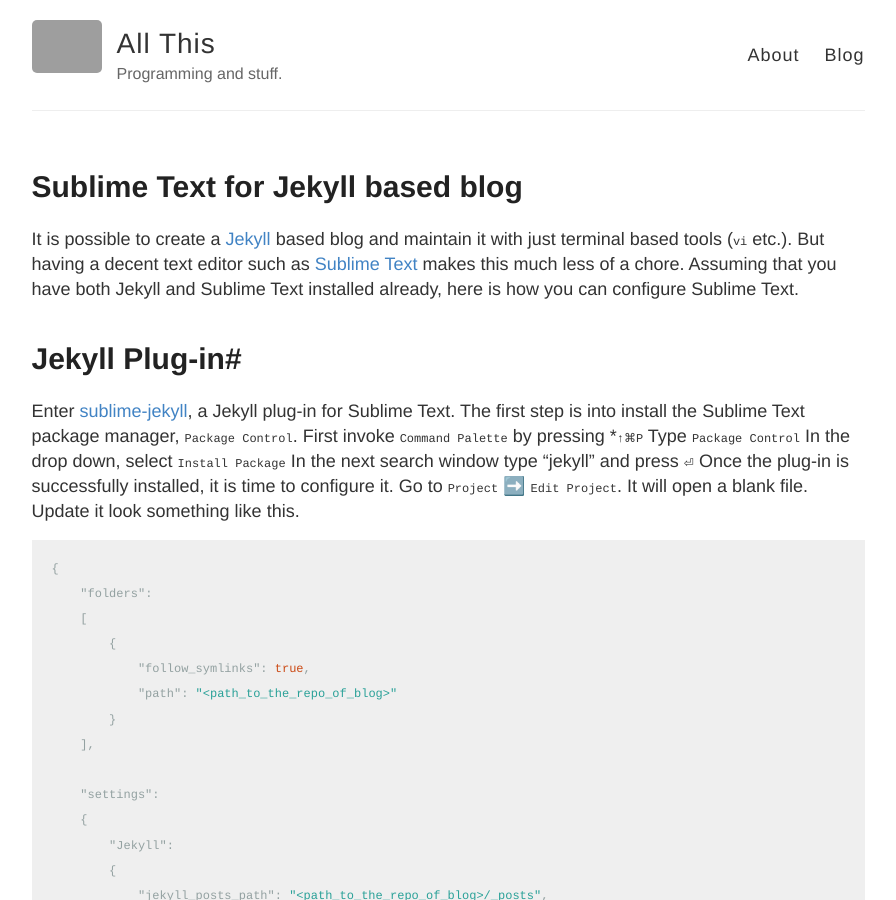
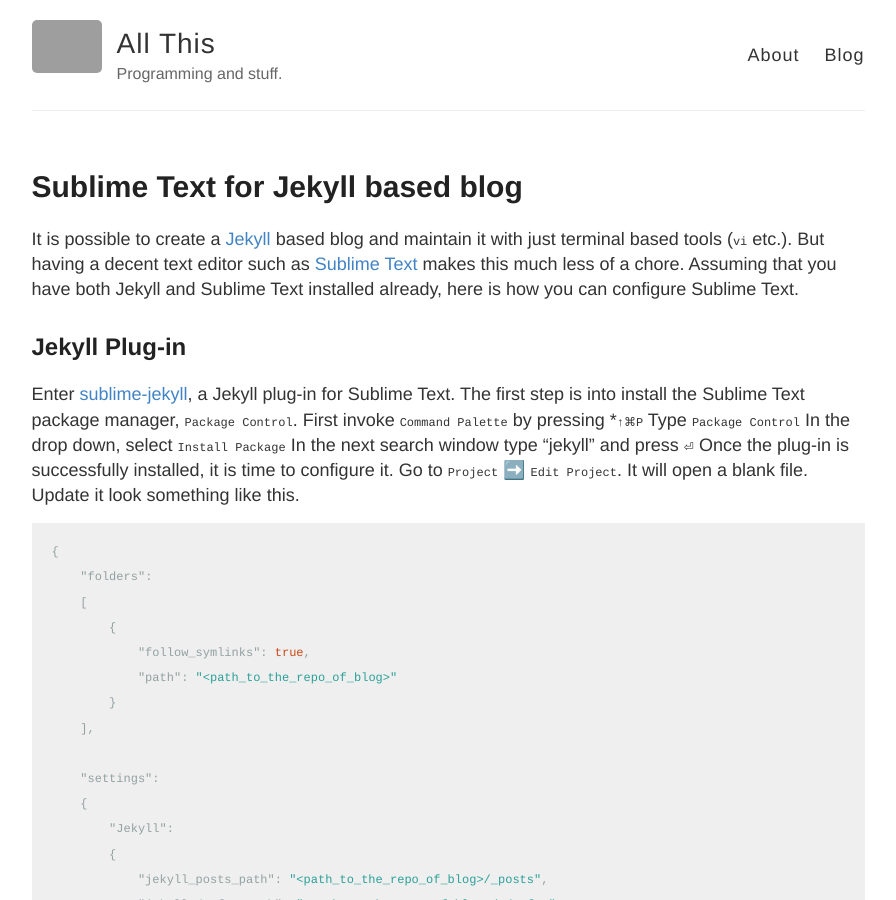
Before and after one commit to psuryan/psuryan.github.io, a Jekyll site: the page built from _posts/2018-12-03-sublime-for-jekyll-based-blog.markdown, in a window 1280 px wide and 900 px high. Shown: the whole window, without its empty margins (192-1088 px from the left). Built offline with Jekyll 4.4.1, drawn with Linux system fonts in a browser that asks for light colours; grey boxes are pictures that could not be loaded.

````diff
--- a/_posts/2018-12-03-sublime-for-jekyll-based-blog.markdown
+++ b/_posts/2018-12-03-sublime-for-jekyll-based-blog.markdown
@@ -5,7 +5,7 @@ layout: post
 It is possible to create a [Jekyll] based blog and maintain it with just terminal based tools (`vi` etc.). But having a decent text editor such as [Sublime Text] makes this much less of a chore. Assuming that you have both Jekyll and Sublime Text installed already, here is how you can configure Sublime Text.
 
 
-# Jekyll Plug-in#
+## Jekyll Plug-in ##
 Enter [sublime-jekyll], a Jekyll plug-in for Sublime Text. The first step is into install the Sublime Text package manager, `Package Control`.
     First invoke `Command Palette` by pressing *`↑⌘P`
     Type `Package Control`
@@ -36,7 +36,7 @@ Once the plug-in is successfully installed, it is time to configure it. Go to `P
 ```
 Save the file with a name like `blog.sublime-project`. Once the file is saved, you should be able to see all your repository folders (created earlier in command line by Jekyll) appear on the left panel of the editor if you have the show side bar enabled from the `View` menu. Sublime calls this a `Project`. The plug-in allows one to create drafts and promote / publish them (and a lot more [capabilities]) from Sublime Text. The Jekyll [tutorial] that I used to create the blog didn't have placeholders for drafts. I manually created a folder called `_drafts` in my repository.
 
-# Build System #
+## Build System ##
 The next step is to create a [build system] and attach it to the `Project`. To do this, we can add the following snippet to the configuration above
 ```json
     "build_systems": [{
````
